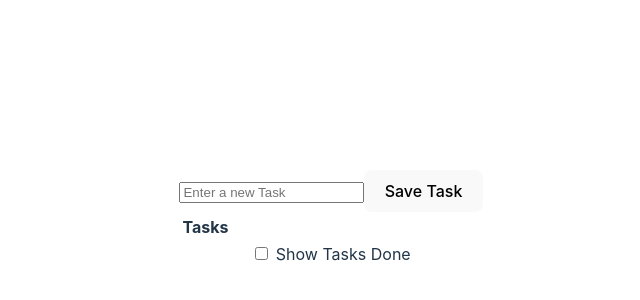
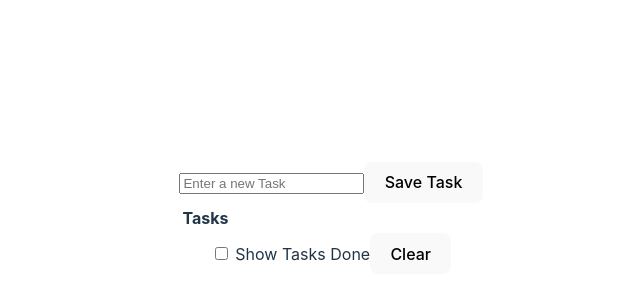
Before and after one commit to Erik161/REACT-Taskapp-localstorage, a React (Vite) app: page / in a window 1280 px wide. Shown: the part 182-482 px from the top of the page, without its empty margins (309-949 px from the left). Built offline with nearby package versions, Linux system fonts and the light colour scheme.

Commit message:
add tasks Delete

```diff
--- a/src/App.jsx
+++ b/src/App.jsx
@@ -2,6 +2,7 @@ import { useState, useEffect } from "react";
 import "./App.css";
 import TaskCreator from "./components/TaskCreator";
 import TaskTable from "./components/TaskTable";
+import VisibilityControl from "./components/VisibilityControl";
 
 
 
@@ -35,6 +36,13 @@ const App = () => {
   }, [])
 
 
+  const cleanTasks = () =>{
+
+    setTaskItems(taskItems.filter(task => !task.done))
+    setShowCompleted(false)
+  }
+
+
   useEffect(()=>{
     localStorage.setItem('tasks', JSON.stringify(taskItems))
   }, [taskItems])
@@ -47,9 +55,11 @@ const App = () => {
 
       <TaskTable tasks={taskItems} toggleTask={toggleTask} />
 
-      <div>
-        <input type="checkbox" onChange={e=>setShowCompleted(!showCompleted)} /> <label>Show Tasks Done</label>
-      </div>
+      <VisibilityControl
+        isChecked={showCompleted}
+        setShowCompleted={(checked) => setShowCompleted(checked)}
+        cleanTasks={cleanTasks}
+      />
 
       {
         showCompleted === true && (
--- /dev/null
+++ b/src/components/VisibilityControl.jsx
@@ -0,0 +1,29 @@
+import React from 'react'
+
+const VisibilityControl = ({isChecked, setShowCompleted, cleanTasks}) => {
+
+
+    const handleDelete = () => {
+        if (window.confirm(`Are you sure you want to delete all ?`)) {
+          cleanTasks();
+        }
+    };
+
+
+  return (
+    <div>
+        <input
+        type="checkbox"
+        checked={isChecked}
+        onChange={(e)=>setShowCompleted(e.target.checked)}
+        /> {""}
+        <label>Show Tasks Done</label>
+
+        <button onClick={handleDelete}>
+            Clear
+        </button>
+    </div>
+  )
+}
+
+export default VisibilityControl
```
